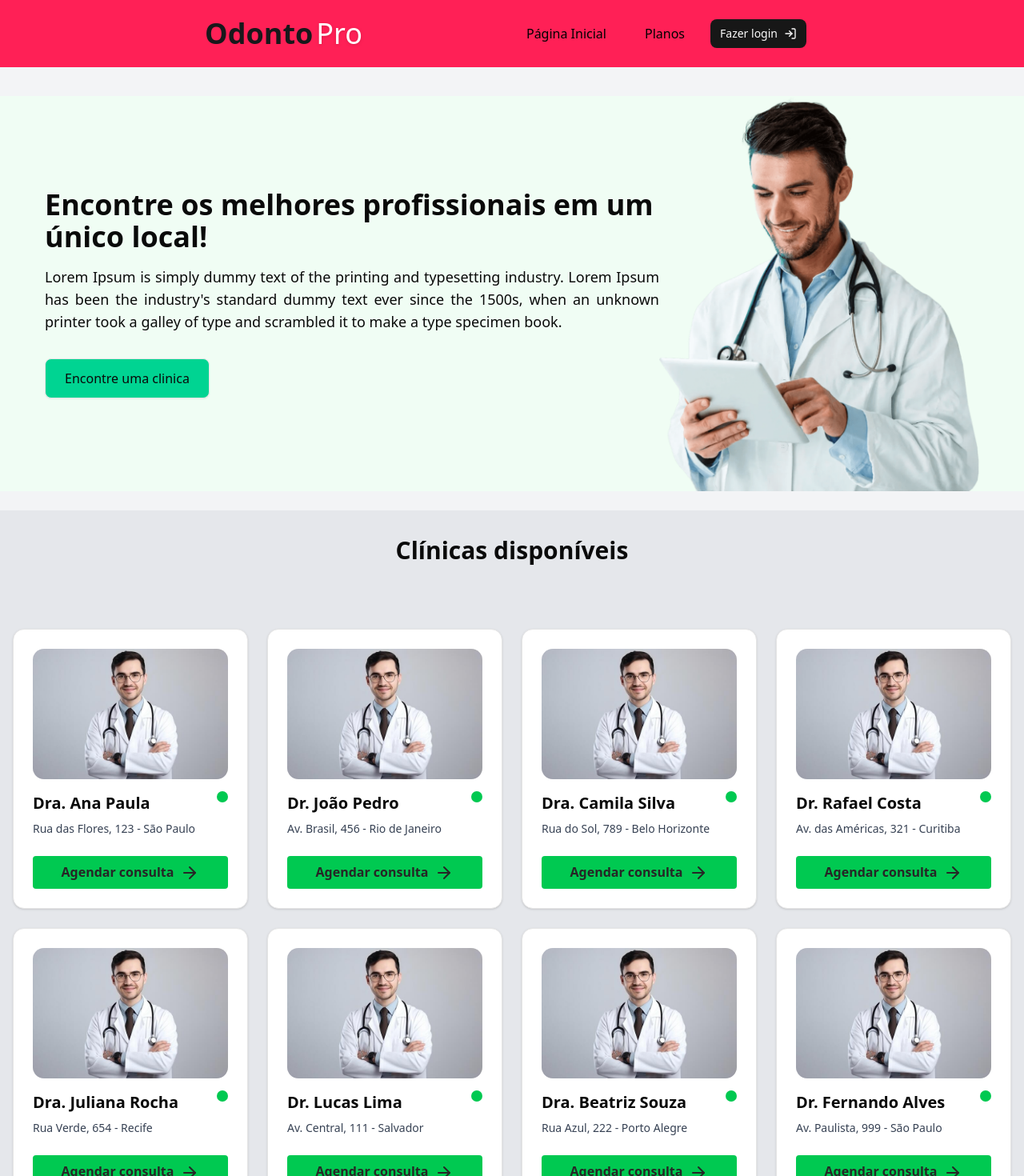
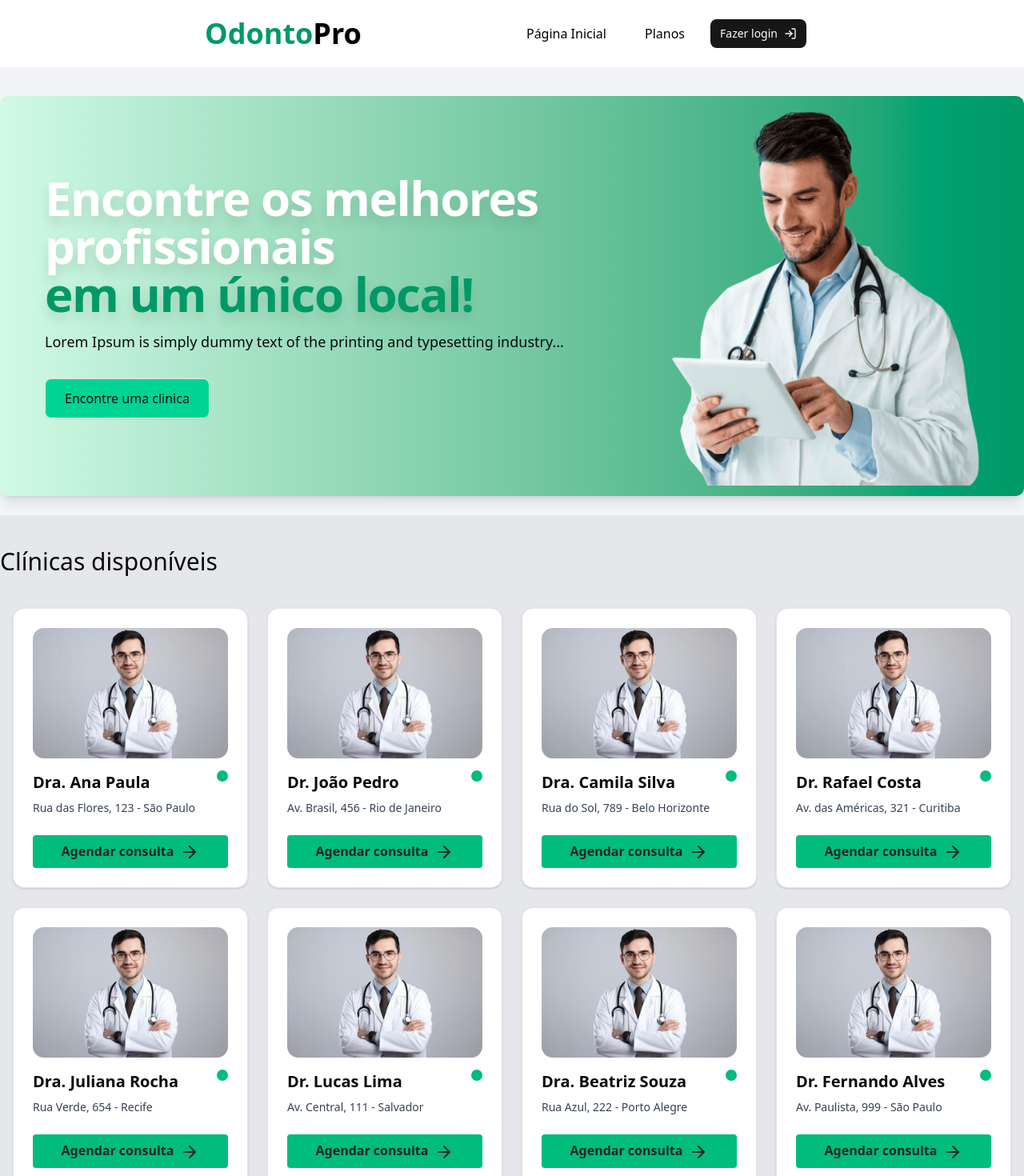
Before and after one commit to RodrigoGrisi/odontopro, a Next.js app: page / in a window 1280 px wide. Shown: the top 1470 px of the page at 80% size. Built offline with nearby package versions, Linux system fonts and the light colour scheme.

Commit message:
Feat: ajusting style of landing page

```diff
--- a/src/app/(panel)/dashboard/_components/sidebar.tsx
+++ b/src/app/(panel)/dashboard/_components/sidebar.tsx
@@ -69,7 +69,6 @@ export default function SideBarDashboard({ children }: { children: React.ReactNo
         </nav>
       </aside>
 
-      {/* MAIN CONTENT */}
       <div className="flex-1 p-4 bg-gray-100 pt-16 md:pt-4">
         {children}
       </div>
--- a/src/app/(panel)/dashboard/page.tsx
+++ b/src/app/(panel)/dashboard/page.tsx
@@ -3,6 +3,29 @@ export default function Dashboard() {
     <div className="font-black text-3xl text-center mt-10">
       <h1 className="text-4xl text-blue-500">Dashboard</h1>
       <h1>This is a simple Next.js app with Tailwind CSS.</h1>
+
+      <div className="font-black text-3xl text-center mt-10 h-[300px]">
+        <h1 className="text-4xl text-blue-500">Dashboard</h1>
+        <h1>This is a simple Next.js app with Tailwind CSS.</h1>
+      </div>
+
+      <div className="font-black text-3xl text-center mt-10 h-[300px]">
+        <h1 className="text-4xl text-blue-500">Dashboard</h1>
+        <h1>This is a simple Next.js app with Tailwind CSS.</h1>
+      </div>      <div className="font-black text-3xl text-center mt-10 h-[300px]">
+        <h1 className="text-4xl text-blue-500">Dashboard</h1>
+        <h1>This is a simple Next.js app with Tailwind CSS.</h1>
+      </div>      <div className="font-black text-3xl text-center mt-10 h-[300px]">
+        <h1 className="text-4xl text-blue-500">Dashboard</h1>
+        <h1>This is a simple Next.js app with Tailwind CSS.</h1>
+      </div>      <div className="font-black text-3xl text-center mt-10 h-[300px]">
+        <h1 className="text-4xl text-blue-500">Dashboard</h1>
+        <h1>This is a simple Next.js app with Tailwind CSS.</h1>
+      </div>      <div className="font-black text-3xl text-center mt-10 h-[300px]">
+        <h1 className="text-4xl text-blue-500">Dashboard</h1>
+        <h1>This is a simple Next.js app with Tailwind CSS.</h1>
+      </div>
+
     </div>
   )
 }
--- a/src/app/(public)/_components/footer.tsx
+++ b/src/app/(public)/_components/footer.tsx
@@ -1,7 +1,7 @@
 export function Footer() {
     return (
-        <footer className="bg-rose-600 mt-6 w-full">
-            <div className="w-full flex justify-center py-8">
+        <footer className="bg-emerald-600 text-close-300 mt-6 w-full">
+            <div className="w-full flex justify-center py-5">
                 <h2 className="text-gray-200 text-center">
                     Todos os direitos reservados - copyright {new Date().getFullYear()}
                 </h2>
--- a/src/app/(public)/_components/header.tsx
+++ b/src/app/(public)/_components/header.tsx
@@ -30,7 +30,7 @@ export function Header() {
             onClick={() => setIsOpen(false)}
             key={link.href}
             asChild
-            className="bg-transparent hover:bg-transparent text-black hover:text-white shadow-none text-base"
+            className="bg-transparent hover:bg-transparent text-black hover:text-emerald-600 shadow-none text-base"
           >
             <Link href={link.href}>
               {link.label}
@@ -43,13 +43,13 @@ export function Header() {
           {session ? (
             <Link
               href="/dashboard"
-              className="flex items-center justify-center gap-2 w-full bg-rose-500 text-white rounded-md px-4 py-2 hover:opacity-90"
+              className="flex items-center justify-center gap-2 w-full bg-green-500 text-white rounded-md px-4 py-2 hover:opacity-90"
             >
               Acessar Dashboard
               <LogIn />
             </Link>
           ) : (
-            <Button className="flex items-center justify-center gap-2 w-full bg-rose-500 text-white rounded-md px-4 py-2 hover:opacity-90">
+            <Button className="flex items-center justify-center gap-2 w-full bg-green-500 text-white rounded-md px-4 py-2 hover:opacity-90">
               Fazer login
               <LogIn />
             </Button>
@@ -78,11 +78,13 @@ export function Header() {
 
 
   return (
-    <header className="fixed top-0 left-0 right-0 bg-rose-500 text-white z-[999] px-4 md:px-64 py-4">
+    <header className="fixed top-0 left-0 right-0 bg-white text-black z-[999] px-4 md:px-64 py-4">
       <div className="container mx-auto flex justify-between items-center">
         <a href="/" className="flex items-center gap-1 hover:opacity-90">
-          <span className="text-zinc-900 text-4xl font-bold">Odonto</span>
-          <span className="text-white text-4xl drop-shadow">Pro</span>
+          <span className="text-emerald-600 text-4xl font-bold">Odonto
+            <span className="text-black text-4xl drop-shadow">Pro</span>
+          </span>
+
         </a>
 
         <nav className="hidden md:flex flex-wrap items-center gap-4 px-4 py-2 rounded">
@@ -105,10 +107,10 @@ export function Header() {
             className="w-[250px] sm:w-[300px] z-[9999] px-4 py-6"
           >
             <SheetHeader>
-              <SheetTitle className="text-left text-lg font-semibold text-rose-500">
+              <SheetTitle className="text-left text-lg font-semibold text-emerald-600">
                 Menu
               </SheetTitle>
-              <SheetDescription className="text-left text-sm text-zinc-500">
+              <SheetDescription className="text-left text-sm text-emerald-600">
                 Veja nossos links
               </SheetDescription>
             </SheetHeader>
--- a/src/app/(public)/_components/hero.tsx
+++ b/src/app/(public)/_components/hero.tsx
@@ -5,28 +5,29 @@ import doctorImage from "../../../../public/imgs/medicos-829x1024.png";
 
 export function Hero() {
   return (
-    <section className="flex items-center justify-center mt-30 bg-green-50">
-      <div className="container px-4
-        sm:px-6">
+    <section className="w-full flex items-center justify-center mt-30">
+      <div className="w-[100%] h-[500px] flex items-center between justify-center
+      bg-gradient-to-r from-emerald-100 to-emerald-600 rounded-lg shadow-lg">
+        <div className="container px-4 sm:px-6 gap-x-0.5 lg:px-8 flex items-center justify-center h-full">
 
-        <main className="flex items-center space-between w-auto
-        justify-center sm:flex-col lg:flex-row">
-          <article className="flex flex-col items-start justify-center gap-4 max-w-3xl
-          lg:items-start">
-            <h1 className="text-4xl font-bold ">Encontre os melhores profissionais em um único local!</h1>
+          <main className="flex w-full h-full p-6 sm:flex-col lg:flex-row justify-between items-center gap-4">
+            <article className="flex flex-col items-start justify-center gap-4 max-w-3xl lg:items-start">
+              <h1 className="text-5xl md:text-6xl font-extrabold text-white text-center sm:text-left
+               tracking-tight drop-shadow-xl">
+                Encontre os melhores profissionais <br />
+                <h1 className="text-emerald-600">em um único local!</h1>
+              </h1>
+
               <p className="text-base md:text-lg text-justify">
-              Lorem Ipsum is simply dummy text of the printing and typesetting industry. Lorem Ipsum has been the industry's
-              standard dummy text ever since the 1500s, when an unknown printer took a galley of type and scrambled it to make
-              a type specimen book.
+                Lorem Ipsum is simply dummy text of the printing and typesetting industry...
               </p>
-            <Button className="w-fit mt-4 px-6 py-6
-             bg-emerald-400 hover:bg-emerald-600
-             hover:text-white
-             cursor-pointer text-base"
-              variant="outline">Encontre uma clinica</Button>
+              <Button className="w-fit mt-4 px-6 py-6 bg-emerald-400 hover:bg-emerald-600 hover:text-white cursor-pointer text-base" variant="outline">
+                Encontre uma clinica
+              </Button>
             </article>
             <div className="hidden lg:block">
-            <Image src={doctorImage}
+              <Image
+                src={doctorImage}
                 width={400}
                 height={400}
                 alt="foto ilustrativa profissional de saude"
@@ -38,6 +39,8 @@ export function Hero() {
           </main>
 
         </div>
+      </div>
     </section>
+
   )
 }
--- a/src/app/(public)/_components/professionals.tsx
+++ b/src/app/(public)/_components/professionals.tsx
@@ -17,9 +17,9 @@ const professionals = [
 
 export function Professionals() {
   return (
-    <section className="bg-gray-200 mt-6">
-      <div className="container py-8">
-        <h2 className="text-3xl font-bold text-center mb-12">
+    <section className="bg-gray-200 mt-6 w-full justify-center ">
+      <div className="container flex w-[100%] justify-centerpy-8 text-center">
+        <h2 className="text-3xl text-center my-10">
           Clínicas disponíveis
         </h2>
       </div>
@@ -39,7 +39,7 @@ export function Professionals() {
               <div>
                 <div className="flex items-center justify-between mb-2">
                   <CardTitle className="text-xl mt-4">{prof.name}</CardTitle>
-                  <div className="w-3.5 h-3.5 rounded-full bg-green-500"></div>
+                  <div className="w-3.5 h-3.5 rounded-full bg-emerald-500"></div>
                 </div>
                 <p className="text-sm text-gray-700">{prof.address}</p>
               </div>
@@ -48,8 +48,8 @@ export function Professionals() {
               <Link href="/dashboard"
                 className="w-full text-center
               text-neutral-800
-              bg-green-500 hover:text-white
-              hover:bg-green-600 ease-in-out duration-300
+              bg-emerald-500 hover:text-white
+              hover:bg-emerald-600 ease-in-out duration-300
               font-bold py-2 rounded">
                 Agendar consulta
                 <ArrowRight className="ml-2 inline text-sm font-medium" />
```
Lines whose indentation alone changed are shown as unchanged.
